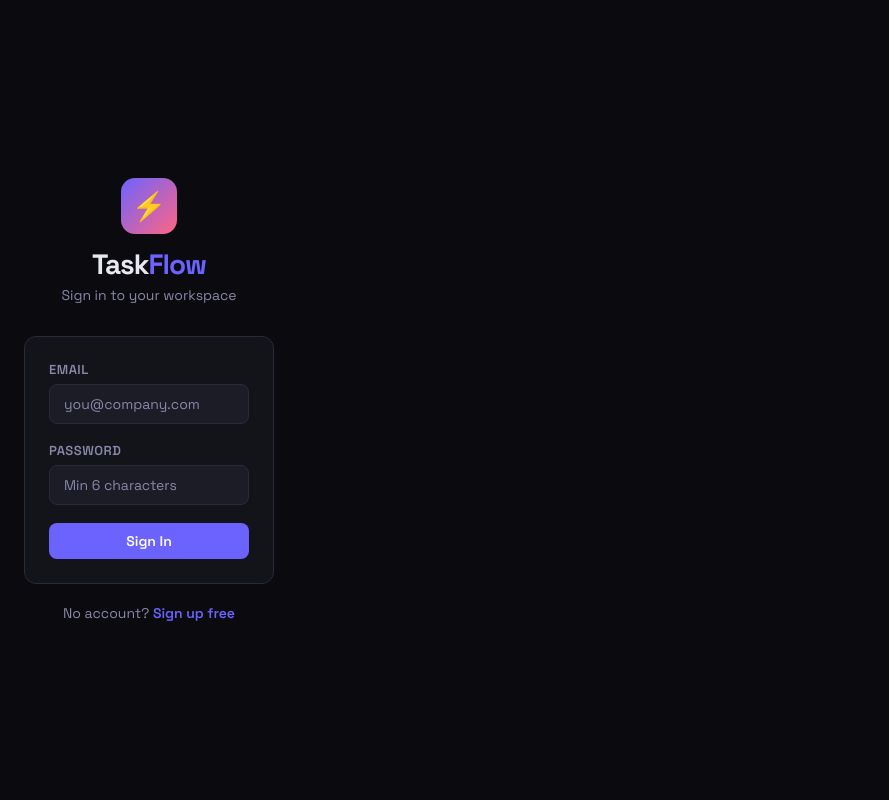
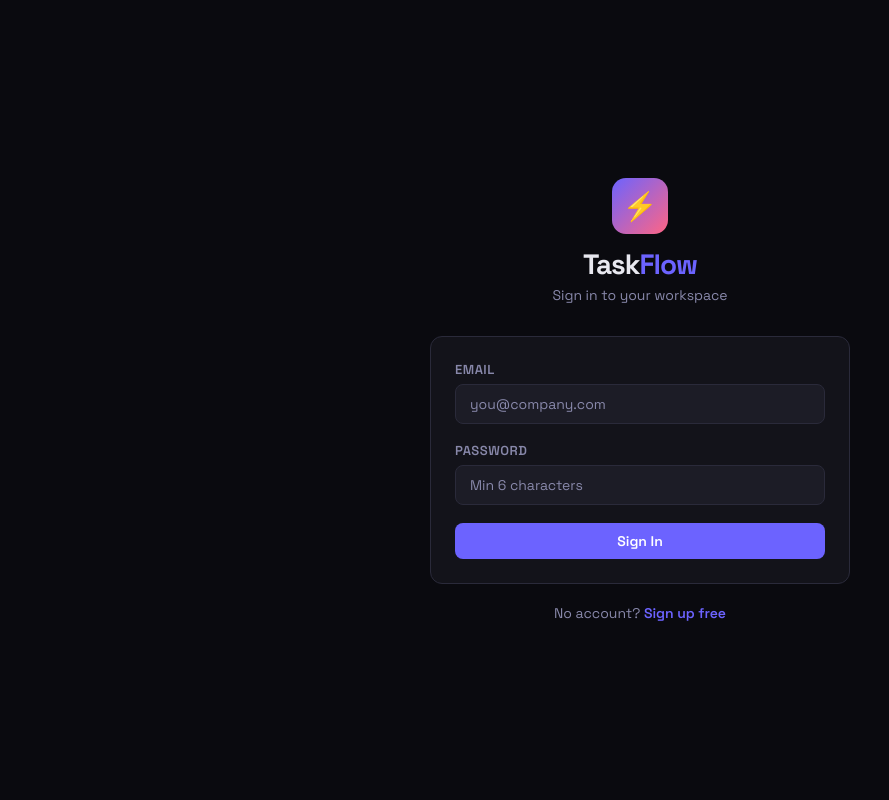
Before and after one commit to ssb00er/TaskFlow, a Flask app: page / in a window 1280 px wide. Shown: the whole page, without its empty margins (0-889 px from the left). Run offline with Flask 3, Linux system fonts and the light colour scheme.

Commit message:
Fixed: Center align bug

```diff
--- a/backend/templates/index.html
+++ b/backend/templates/index.html
@@ -103,15 +103,6 @@ textarea.form-input{resize:vertical;min-height:80px}
 .modal-close:hover{color:var(--text)}
 .modal-body{padding:24px}
 .modal-footer{padding:0 24px 24px;display:flex;gap:10px;justify-content:flex-end}
-.auth-wrap{min-height:100vh;display:flex;align-items:center;justify-content:center;background:var(--bg);padding:24px}
-.auth-card{width:100%;max-width:420px}
-.auth-logo{text-align:center;margin-bottom:32px}
-.auth-logo-icon{width:56px;height:56px;background:linear-gradient(135deg,var(--accent),var(--accent2));border-radius:14px;display:flex;align-items:center;justify-content:center;font-size:28px;margin:0 auto 12px}
-.auth-title{font-size:28px;font-weight:700;letter-spacing:-1px}
-.auth-title span{color:var(--accent)}
-.auth-sub{color:var(--text2);font-size:14px;margin-top:4px}
-.auth-toggle{text-align:center;font-size:14px;color:var(--text2);margin-top:20px}
-.auth-toggle a{color:var(--accent);cursor:pointer;font-weight:600}
 .error-msg{background:rgba(239,71,111,0.1);border:1px solid rgba(239,71,111,0.3);color:#ef476f;padding:10px 14px;border-radius:8px;font-size:13px;margin-bottom:16px}
 .grid-2{display:grid;grid-template-columns:1fr 1fr;gap:16px}
 .section-header{display:flex;align-items:center;justify-content:space-between;margin-bottom:16px}
@@ -206,20 +197,33 @@ function render(){
   if(state.modal)renderModal();
   renderToasts();
 }
+
+// ✅ FIXED: auth page is now fully centered
 function renderAuth(){
   const isLogin=state.authMode==='login';
-  return `<div class="auth-wrap"><div class="auth-card">
-    <div class="auth-logo"><div class="auth-logo-icon">⚡</div><div class="auth-title">Task<span>Flow</span></div><div class="auth-sub">${isLogin?'Sign in to your workspace':'Create your account'}</div></div>
-    <div class="card"><div id="auth-error"></div>
-      ${!isLogin?`<div class="form-group"><label class="form-label">Full Name</label><input class="form-input" id="auth-name" placeholder="Jane Smith"/></div>`:''}
-      <div class="form-group"><label class="form-label">Email</label><input class="form-input" id="auth-email" type="email" placeholder="you@company.com"/></div>
-      <div class="form-group"><label class="form-label">Password</label><input class="form-input" id="auth-pass" type="password" placeholder="Min 6 characters"/></div>
-      ${!isLogin?`<div class="form-group"><label class="form-label">Role</label><select class="form-input" id="auth-role"><option value="member">Member</option><option value="admin">Admin</option></select></div>`:''}
-      <button class="btn btn-primary" style="width:100%;justify-content:center" id="auth-submit">${isLogin?'Sign In':'Create Account'}</button>
+  return `
+  <div style="width:100vw;min-height:100vh;display:flex;align-items:center;justify-content:center;background:var(--bg);padding:24px;">
+    <div style="width:100%;max-width:420px;">
+      <div style="text-align:center;margin-bottom:32px;">
+        <div style="width:56px;height:56px;background:linear-gradient(135deg,var(--accent),var(--accent2));border-radius:14px;display:flex;align-items:center;justify-content:center;font-size:28px;margin:0 auto 12px;">⚡</div>
+        <div style="font-size:28px;font-weight:700;letter-spacing:-1px;">Task<span style="color:var(--accent);">Flow</span></div>
+        <div style="color:var(--text2);font-size:14px;margin-top:4px;">${isLogin?'Sign in to your workspace':'Create your account'}</div>
+      </div>
+      <div class="card">
+        <div id="auth-error"></div>
+        ${!isLogin?`<div class="form-group"><label class="form-label">Full Name</label><input class="form-input" id="auth-name" placeholder="Jane Smith"/></div>`:''}
+        <div class="form-group"><label class="form-label">Email</label><input class="form-input" id="auth-email" type="email" placeholder="you@company.com"/></div>
+        <div class="form-group"><label class="form-label">Password</label><input class="form-input" id="auth-pass" type="password" placeholder="Min 6 characters"/></div>
+        ${!isLogin?`<div class="form-group"><label class="form-label">Role</label><select class="form-input" id="auth-role"><option value="member">Member</option><option value="admin">Admin</option></select></div>`:''}
+        <button class="btn btn-primary" style="width:100%;justify-content:center;" id="auth-submit">${isLogin?'Sign In':'Create Account'}</button>
+      </div>
+      <div style="text-align:center;font-size:14px;color:var(--text2);margin-top:20px;">
+        ${isLogin?'No account? <a style="color:var(--accent);cursor:pointer;font-weight:600;" id="auth-toggle-link">Sign up free</a>':'Already have an account? <a style="color:var(--accent);cursor:pointer;font-weight:600;" id="auth-toggle-link">Sign in</a>'}
+      </div>
     </div>
-    <div class="auth-toggle">${isLogin?'No account? <a id="auth-toggle-link">Sign up free</a>':'Already have an account? <a id="auth-toggle-link">Sign in</a>'}</div>
-  </div></div>`;
+  </div>`;
 }
+
 function bindAuth(){
   $('#auth-toggle-link')?.addEventListener('click',()=>{state.authMode=state.authMode==='login'?'signup':'login';render();});
   $('#auth-submit')?.addEventListener('click',async()=>{
```
